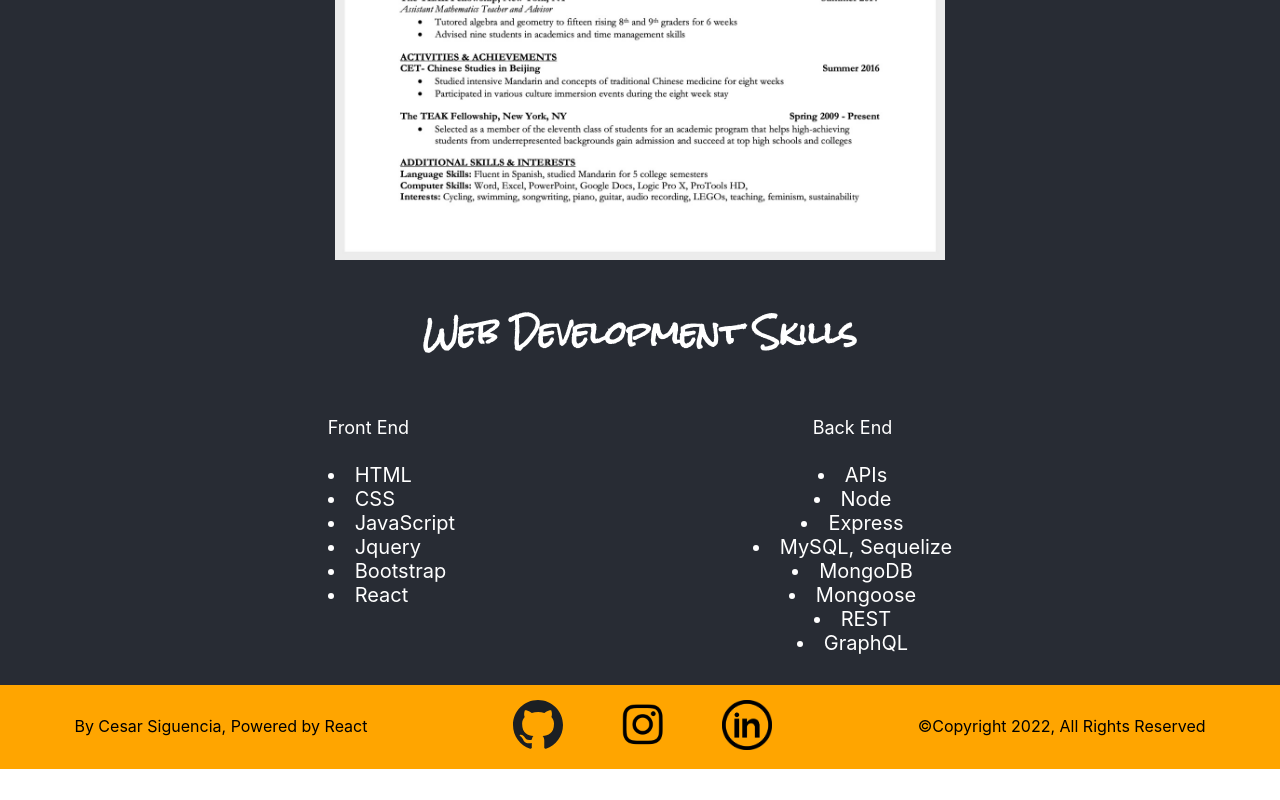
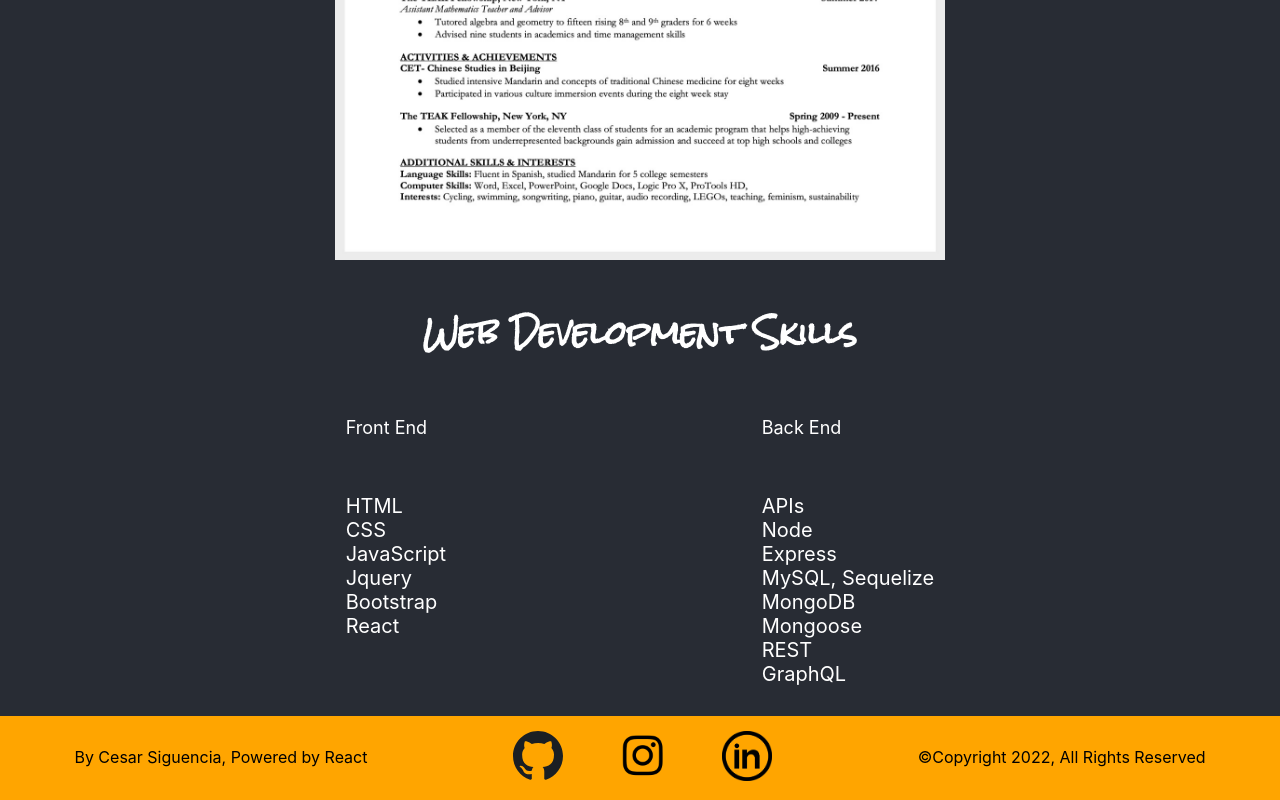
Before and after one commit to cesarsiguencia/my-react-portfolio, a React (Create React App) app: page /resume in a window 1280 px wide. Shown: the part 835-1635 px from the top of the page. Before the commit the page ends 1604 px from the top, so only its background shows below. Built offline with nearby package versions, Linux system fonts and the light colour scheme.

Commit message:
changing list view

```diff
--- a/src/App.css
+++ b/src/App.css
@@ -64,6 +64,12 @@
 
 .skills---divs{
   text-align: left;
+}
+
+ul{
+  list-style-type: none;
+  margin-left: 0px;
+  display: inline;
 }
 
 /* Portfolio & apps */
@@ -165,7 +171,7 @@
 
 a {
   width: 100%;
-  color: white
+  /* color: white */
 }
 
 a:link{
@@ -435,14 +441,13 @@ li {
   }
 
   .body-divs{
-   margin: 0;
+   margin: 25px auto;
   }
 
   .body-texts{
     width: 90%;
     margin: auto auto
   }
-
 
   .logos {
     width: 60%;
--- a/src/pages/Resume.js
+++ b/src/pages/Resume.js
@@ -17,16 +17,19 @@ const Resume = () => {
                 <div className="skills--lists">
                     <div className="skills---divs">
                         <p className="body-texts">Front End</p>
+                            <ul>
                                 <li>HTML</li>
                                 <li>CSS</li>
                                 <li>JavaScript</li>
                                 <li>Jquery</li>
                                 <li>Bootstrap</li>
                                 <li>React</li>
+                            </ul>
                     </div>
 
-                    <div className="list-divs">
+                    <div className="skills---divs">
                         <p className="body-texts">Back End</p>
+                            <ul>
                                 <li>APIs</li>
                                 <li>Node</li>
                                 <li>Express</li>
@@ -35,6 +38,7 @@ const Resume = () => {
                                 <li>Mongoose</li>
                                 <li>REST</li>
                                 <li>GraphQL</li>
+                            </ul>
                     </div>
                 </div>
             </div>
```
Lines whose indentation alone changed are shown as unchanged.
